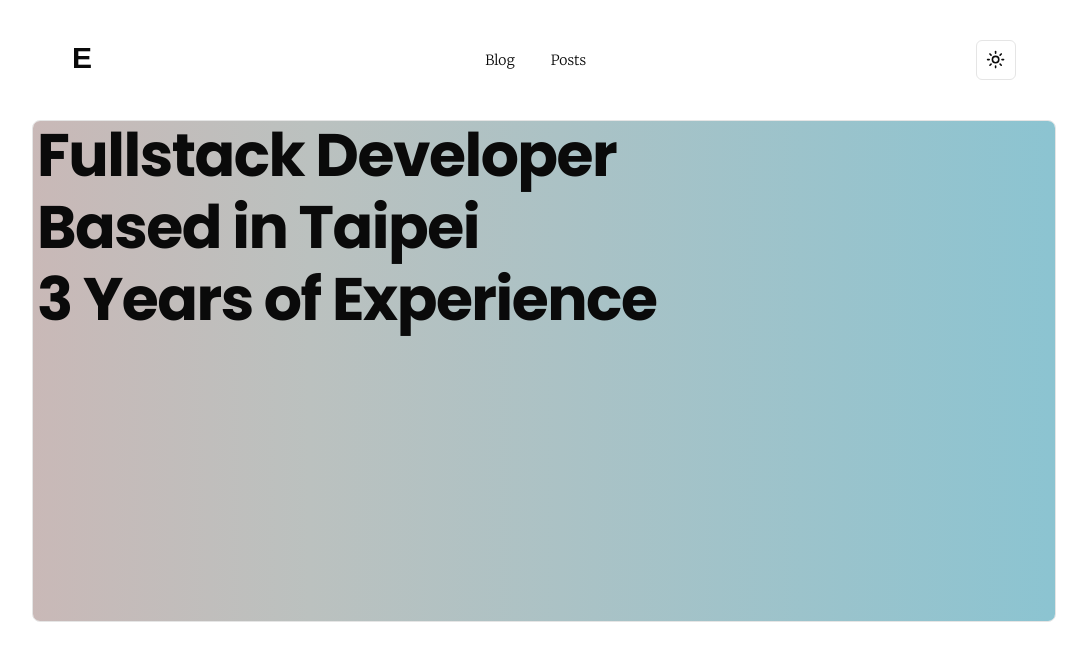
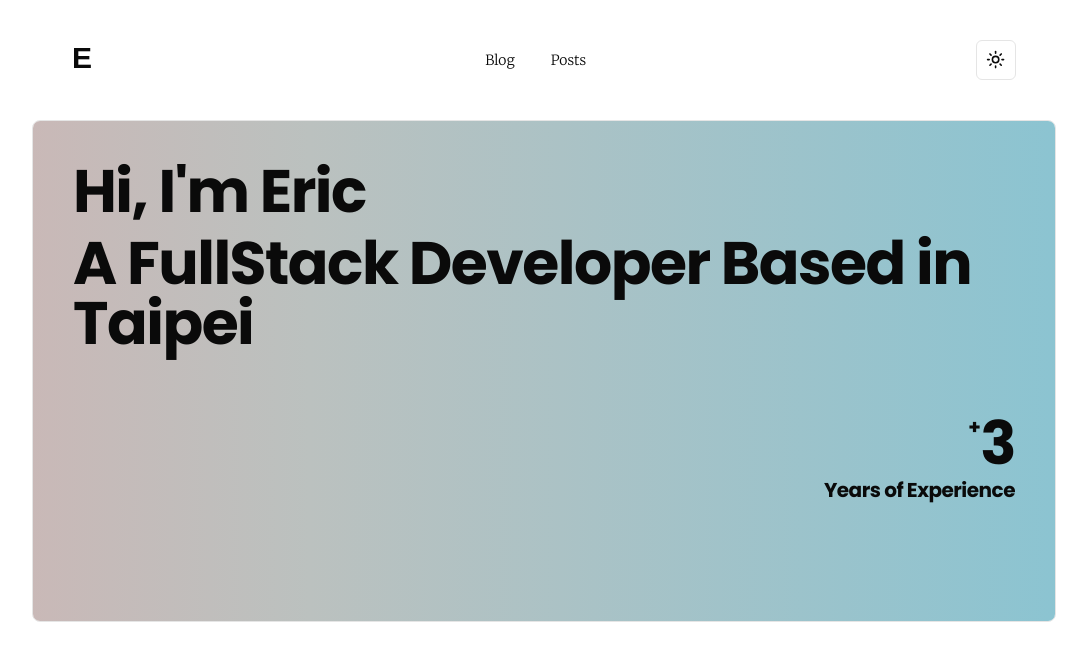
Before and after one commit to ericboy0224/eric-homepage, a Next.js app: page / in a window 1280 px wide. Shown: the top 660 px of the page, without its empty margins (96-1183 px from the left). Built offline with nearby package versions, Linux system fonts and the light colour scheme; a web font is replaced by a local one.

Commit message:
feat(banner): add intruduction

```diff
--- a/src/app/page.tsx
+++ b/src/app/page.tsx
@@ -14,17 +14,10 @@ export default function Home() {
     >
       <ResizablePanel defaultSize={100}>
         <div className='h-[500px]'>
-          <Banner
-            headers={['Fullstack Developer', 'Based in Taipei', '3 Years of Experience']}
-            marqueeTexts={['Go', 'TypeScript', 'React.js', 'Next.js', 'Tailwind', 'SCSS', 'D3.js']}
-          />
+          <Banner />
         </div>
 
       </ResizablePanel>
-      {/* <ResizableHandle /> */}
-      {/* <ResizablePanel defaultSize={50}>
-
-      </ResizablePanel> */}
     </ResizablePanelGroup>
   );
 }
--- /dev/null
+++ b/src/components/ui/inview/text/description.tsx
@@ -0,0 +1,21 @@
+'use client'
+import { motion } from 'framer-motion';
+import { ReactNode } from 'react';
+
+import { cn } from '@/lib/utils';
+
+import { poppins } from '../../fonts';
+import { useShowItem } from '../useShowItem';
+
+const Description = ({ children, pulse }: { children: ReactNode, pulse?: number }) => {
+
+    return useShowItem(
+        <motion.span
+            className={cn("scroll-m-20 text-xl font-semibold tracking-tight antialiased mb-3", poppins.className)}
+        >
+            {children}
+        </motion.span>, pulse
+    );
+};
+
+export default Description;
--- /dev/null
+++ b/src/components/ui/inview/text/heading.tsx
@@ -0,0 +1,21 @@
+'use client'
+import { motion } from 'framer-motion';
+import { ReactNode } from 'react';
+
+import { cn } from '@/lib/utils';
+
+import { poppins } from '../../fonts';
+import { useShowItem } from '../useShowItem';
+
+const Heading = ({ children, pulse }: { children: ReactNode, pulse?: number }) => {
+
+    return useShowItem(
+        <motion.h1
+            className={cn("scroll-m-20 text-6xl font-semibold tracking-tight antialiased mb-3", poppins.className)}
+        >
+            {children}
+        </motion.h1>, pulse
+    );
+};
+
+export default Heading;
--- a/src/components/ui/text-banner/banner-heading.tsx
+++ b/src/components/ui/inview/useShowItem.tsx
@@ -1,11 +1,11 @@
 'use client'
-import { cn } from '@/lib/utils';
-import { motion, useAnimation, useInView } from 'framer-motion';
-import { useEffect, useRef } from 'react';
-import { poppins } from '../fonts';
 
+import { cn } from "@/lib/utils";
+import { useAnimation, useInView, motion } from "framer-motion";
+import { ReactNode, useRef, useEffect } from "react";
+import { poppins } from "../fonts";
 
-const BannerHeading = ({ text, pulse }: { text: string, pulse?: number }) => {
+export const useShowItem = (children: ReactNode, pulse?: number) => {
     const controls = useAnimation();
     const ref = useRef(null)
     const isInView = useInView(ref)
@@ -21,16 +21,13 @@ const BannerHeading = ({ text, pulse }: { text: string, pulse?: number }) => {
     }, [controls, isInView]);
 
     return (
-        <motion.h1
+        <motion.div
             ref={ref}
             initial={{ opacity: 0 }}
             animate={controls}
             transition={{ duration: 2 }}
-            className={cn("scroll-m-20 text-6xl font-semibold tracking-tight antialiased mb-3", poppins.className)}
         >
-            {text}
-        </motion.h1>
+            {children}
+        </motion.div>
     );
-};
-
-export default BannerHeading;
+}
--- a/src/components/ui/text-banner/banner-background.tsx
+++ b/src/components/ui/text-banner/banner-background.tsx
@@ -16,7 +16,7 @@ const gradientVariants = {
 const BannerBackground = ({ children }: { children: ReactNode }) => {
     return (
         <motion.div
-            className="p-1 h-full w-full bg-gradient-to-r from-[#eea2a2] via-[#bbc1bf] to-[#7ac5d8]"
+            className="p-10 h-full w-full bg-gradient-to-r from-[#eea2a2] via-[#bbc1bf] to-[#7ac5d8]"
             style={{
                 backgroundSize: '200% 200%',
             }}
--- a/src/components/ui/text-banner/index.tsx
+++ b/src/components/ui/text-banner/index.tsx
@@ -1,17 +1,36 @@
+import { ResizablePanelGroup, ResizablePanel } from "../resizable";
 import BannerBackground from "./banner-background";
-import BannerHeading from "./banner-heading";
+import Heading from "../inview/text/heading";
+import Description from "../inview/text/description";
 
-export default function Banner({ headers, marqueeTexts }: { headers: string[]; marqueeTexts: string[] }) {
+
+export default function Banner() {
 
     return (
         <BannerBackground>
-            <div className="flex flex-col">
-                {
-                    headers.map((header, i) => (
-                        <BannerHeading text={header} pulse={i} key={i} />
-                    ))
-                }
-            </div>
+            <ResizablePanelGroup className="text-end" direction="vertical">
+                <ResizablePanel className="text-start" defaultSize={60}>
+                    <Heading pulse={0}>
+                        Hi, I'm Eric
+                    </Heading>
+                    <Heading pulse={1}>
+                        A FullStack Developer Based in Taipei
+                    </Heading>
+                </ResizablePanel>
+                <ResizablePanel defaultSize={15} >
+                    <ResizablePanelGroup direction="horizontal">
+                        <ResizablePanel>
+                            <Description pulse={2}> + </Description>
+                        </ResizablePanel>
+                        <Heading pulse={2}>
+                            3
+                        </Heading>
+                    </ResizablePanelGroup>
+                </ResizablePanel>
+                <ResizablePanel>
+                    <Description pulse={2}> Years of Experience</Description>
+                </ResizablePanel>
+            </ResizablePanelGroup>
         </BannerBackground>
     )
 }
--- a/src/components/ui/text-banner/marquee.tsx
+++ b/src/components/ui/text-banner/marquee.tsx
@@ -10,7 +10,7 @@ const marqueeVariants = {
             x: {
                 repeat: Infinity,
                 repeatType: "loop",
-                duration: 10,
+                duration: 15,
                 ease: "linear",
             },
         },
```
